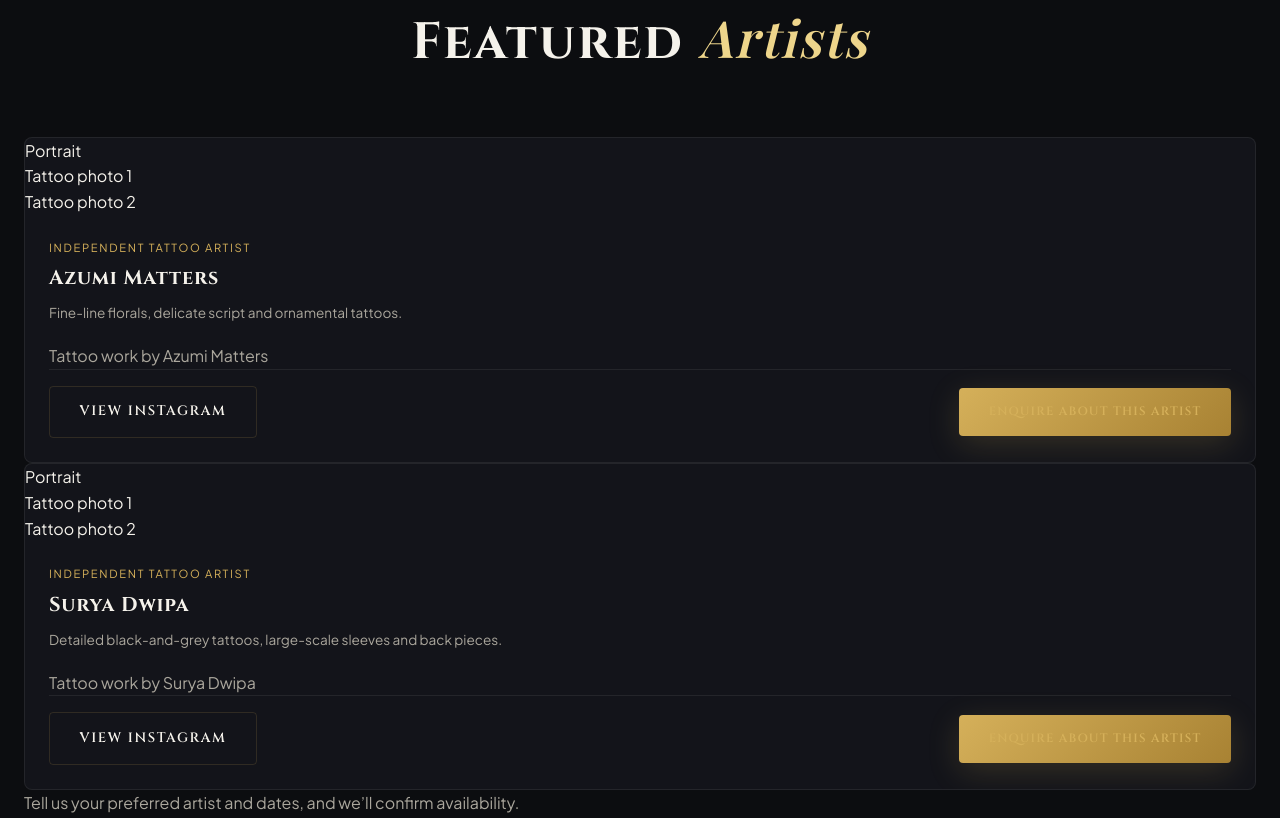
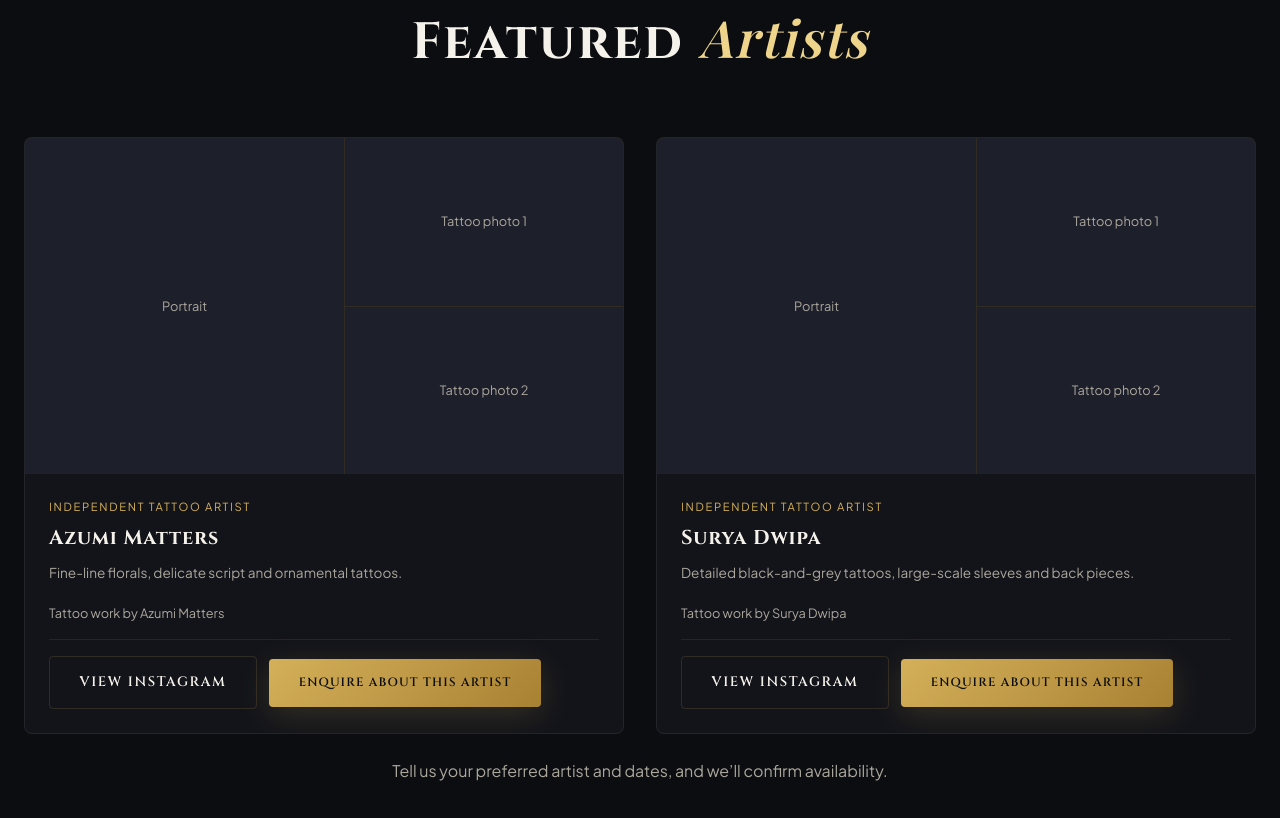
Before and after one commit to odollcollective-bit/iconic-tattoo-bali, a plain HTML site: page index.html in a window 1280 px wide. Shown: the part 8092-8910 px from the top of the page. Drawn offline with nearby package versions, Linux system fonts and the light colour scheme; a web font is replaced by a local one.

Commit message:
Build Featured Artists draft: styles.css

```diff
--- a/styles.css
+++ b/styles.css
@@ -1729,3 +1729,66 @@ img {
     right: 0;
   }
 }
+
+/* Featured artists */
+.featured-artists-grid {
+  display: grid;
+  grid-template-columns: repeat(2, minmax(0, 1fr));
+  gap: 2rem;
+}
+
+.featured-artist-photos {
+  display: grid;
+  grid-template-columns: minmax(0, 1.15fr) minmax(0, 1fr);
+  grid-template-rows: repeat(2, minmax(0, 1fr));
+  aspect-ratio: 16 / 9;
+  gap: 1px;
+  background: var(--border-subtle);
+}
+
+.featured-photo-slot {
+  display: grid;
+  place-items: center;
+  padding: 0.5rem;
+  background: var(--bg-elevated);
+  color: var(--text-sub);
+  font-size: 0.8rem;
+  text-align: center;
+}
+
+.featured-photo-portrait {
+  grid-row: span 2;
+}
+
+.featured-artist-credit {
+  margin-bottom: 1rem;
+  font-size: 0.8rem;
+  color: var(--text-sub);
+}
+
+.featured-artist-actions {
+  flex-wrap: wrap;
+  justify-content: flex-start;
+  gap: 0.75rem;
+}
+
+.featured-artist-actions .btn {
+  text-align: center;
+}
+
+.featured-artist-actions .btn-primary {
+  color: var(--bg-main);
+}
+
+.featured-artist-availability {
+  margin-top: 1.5rem;
+  text-align: center;
+  color: var(--text-sub);
+}
+
+@media (max-width: 768px) {
+  .featured-artists-grid {
+    grid-template-columns: minmax(0, 1fr);
+    gap: 1.25rem;
+  }
+}
```
